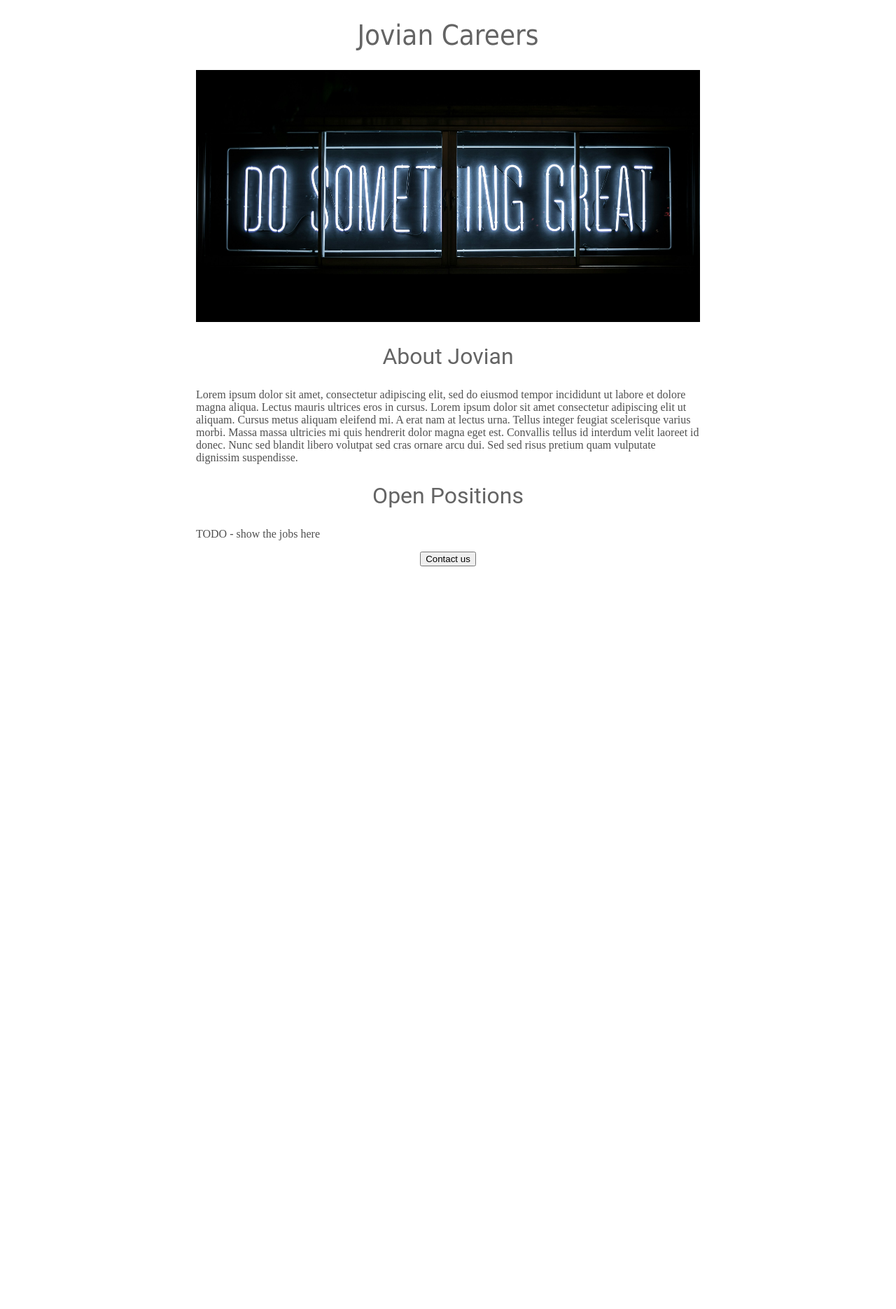
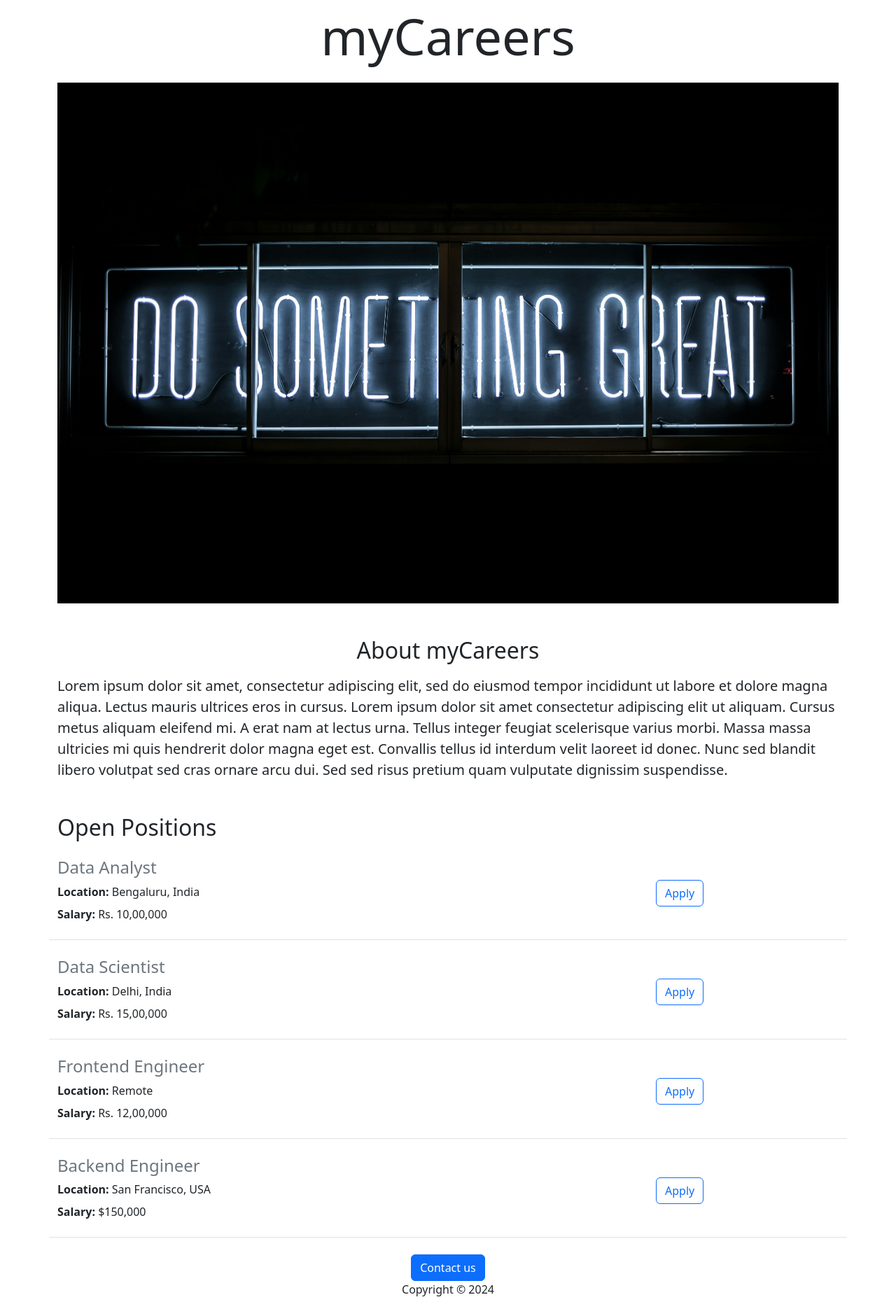
Before and after one commit to Mayen007/symmetrical-waffle, a Flask app: page / in a window 1280 px wide. Shown: the whole page at 70% size. Before the commit the page ends 809 px from the top, so only its background shows below. Run offline with Flask 3, Linux system fonts and the light colour scheme.

Commit message:
Added dynamic data

```diff
--- a/app.py
+++ b/app.py
@@ -1,10 +1,40 @@
 from re import DEBUG
 from flask import Flask, render_template, request, redirect, url_for
+
 app = Flask(__name__)
+
+JOBS = [{
+    'id': 1,
+    'title': 'Data Analyst',
+    'location': 'Bengaluru, India',
+    'salary': 'Rs. 10,00,000'
+}, {
+    'id': 2,
+    'title': 'Data Scientist',
+    'location': 'Delhi, India',
+    'salary': 'Rs. 15,00,000'
+}, {
+    'id': 3,
+    'title': 'Frontend Engineer',
+    'location': 'Remote',
+    'salary': 'Rs. 12,00,000'
+}, {
+    'id': 4,
+    'title': 'Backend Engineer',
+    'location': 'San Francisco, USA',
+    'salary': '$150,000'
+}]
+
 
 @app.route('/')
 def hello_world():
-  return render_template("index.html")
+  return render_template("index.html", jobs=JOBS, company_name='myCareers')
+
+
+@app.route('/api/jobs')
+def list_jobs():
+  return jsonify(JOBS)
+
 
 if __name__ == '__main__':
   app.run(host='0.0.0.0', debug=True)
--- a/templates/index.html
+++ b/templates/index.html
@@ -4,50 +4,31 @@
   <meta charset="UTF-8">
   <meta http-equiv="X-UA-Compatible" content="IE=edge">
   <meta name="viewport" content="width=device-width, initial-scale=1.0">
-  <title>Jovian Careers</title>
+  <title>{{ company_name}}</title>
+  <link href="https://cdn.jsdelivr.net/npm/bootstrap@5.3.3/dist/css/bootstrap.min.css" rel="stylesheet" integrity="sha384-QWTKZyjpPEjISv5WaRU9OFeRpok6YctnYmDr5pNlyT2bRjXh0JMhjY6hW+ALEwIH" crossorigin="anonymous">
   <style>
-    h1{
-      font-size: 40px;
-      font-family: Tahoma, Verdana;
-      font-weight: normal;
-      color: rgb(100, 100, 100);
-      text-align: center;
-    }
     #banner{
-      width: 100%;
-      height: 360px;
-      object-fit: cover;
-    }
-    h2{
-      font-family: Roboto;
-      font-size: 32px;
-      color: rgb(100, 100, 100);
-      text-align: center;
-      font-weight: normal;
-    }
-    p{
-      color: rgb(80, 80, 80);
-    }
-    #container{
-      max-width: 720px;
-      margin: 0 auto;
-    }
-    .buttonDiv{
-      text-align: center;
+      height: 320px;
+      object-fit: center;
     }
   </style>
 </head>
 <body>
-  <div id="container">
-    <h1>Jovian Careers</h1>
-    <img src="./static/banner.jpg" height="320" id="banner">
-    <h2>About Jovian</h2>
-    <p>Lorem ipsum dolor sit amet, consectetur adipiscing elit, sed do eiusmod tempor incididunt ut labore et dolore magna aliqua. Lectus mauris ultrices eros in cursus. Lorem ipsum dolor sit amet consectetur adipiscing elit ut aliquam. Cursus metus aliquam eleifend mi. A erat nam at lectus urna. Tellus integer feugiat scelerisque varius morbi. Massa massa ultricies mi quis hendrerit dolor magna eget est. Convallis tellus id interdum velit laoreet id donec. Nunc sed blandit libero volutpat sed cras ornare arcu dui. Sed sed risus pretium quam vulputate dignissim suspendisse.</p>
-    <h2>Open Positions</h2>
-    <p>TODO - show the jobs here</p>
-    <div class="buttonDiv">
-      <button>Contact us</button>
+  <div class="container m-auto">
+    <h1 class="text-center mt-2 mb-4 display-2">myCareers</h1>
+    <img src="./static/banner.jpg" height="320" id="banner" class="img-fluid h-100">
+    <h2 class="text-center mt-5 mb-3 thumbnail">About {{ company_name}}</h2>
+    <p class="lead">Lorem ipsum dolor sit amet, consectetur adipiscing elit, sed do eiusmod tempor incididunt ut labore et dolore magna aliqua. Lectus mauris ultrices eros in cursus. Lorem ipsum dolor sit amet consectetur adipiscing elit ut aliquam. Cursus metus aliquam eleifend mi. A erat nam at lectus urna. Tellus integer feugiat scelerisque varius morbi. Massa massa ultricies mi quis hendrerit dolor magna eget est. Convallis tellus id interdum velit laoreet id donec. Nunc sed blandit libero volutpat sed cras ornare arcu dui. Sed sed risus pretium quam vulputate dignissim suspendisse.</p>
+    <h2 class="mt-5 mb-3">Open Positions</h2>
+	  <div>
+		  {% for job in jobs %}
+			{% include 'jobitem.html' %}
+		  {% endfor%}
+	  </div>
+    <div class="text-center">
+      <button class="btn btn-primary">Contact us</button>
     </div>
   </div>
+  <p class="footer text-center">Copyright &copy; 2024</p>
 </body>
 </html>
--- /dev/null
+++ b/templates/jobitem.html
@@ -0,0 +1,19 @@
+<div class="row my-4 border-bottom pb-3 align-items-center flex-wrap">
+	<div class="col-9">
+		<h4 class="text-secondary">{{job['title'] }}</h4>
+
+		<p class="mb-2"><b>Location: </b>{{job['location'] }}
+		</p>
+
+		{% if 'salary' in job %}
+		<p class="mb-2"><b>Salary: </b>{{job['salary'] }}		</p>
+
+		{% endif %}
+	</div>
+
+	<div class="col-3">
+		<button type="button" class="btn btn-outline-primary">
+		Apply
+		</button>
+	</div>
+</div>
```
